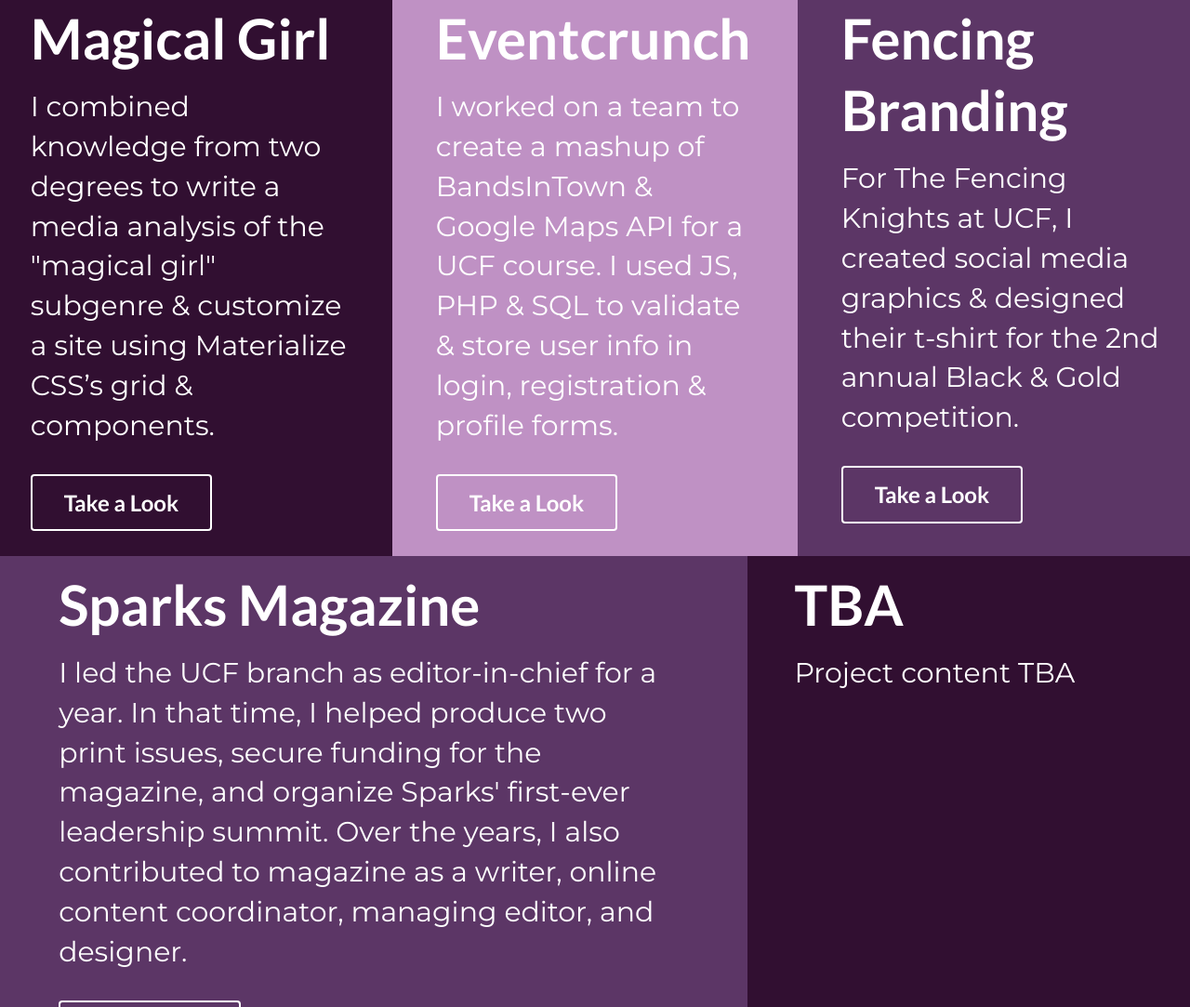
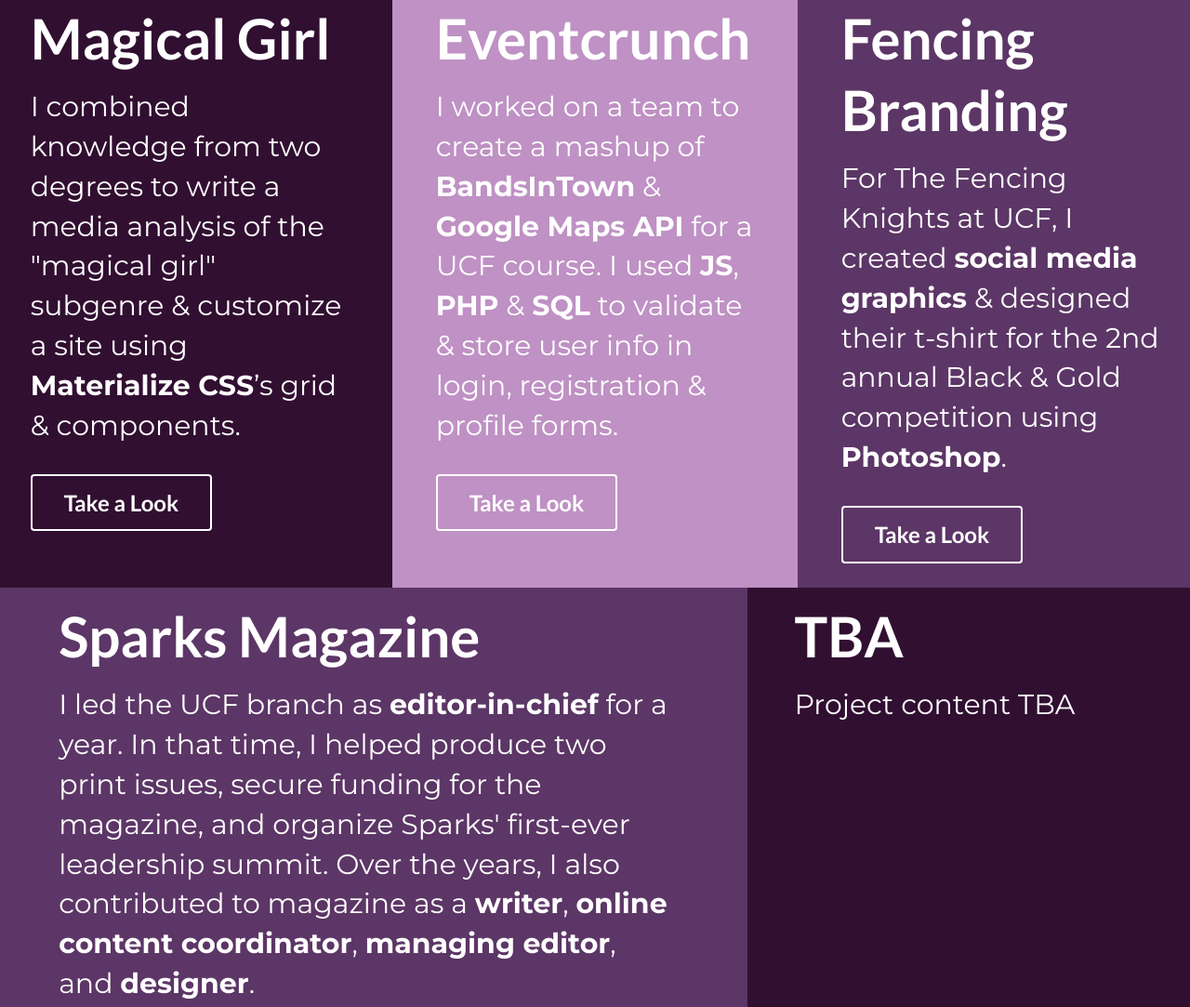
Before and after one commit to thaliasu/thaliasu.github.io, a plain HTML site: page index.html in a window 1280 px wide. Shown: the part 2433-3516 px from the top of the page at 93% size. Drawn offline with nearby package versions, Linux system fonts and the light colour scheme.

Commit message:
Bold
Bolded a few things

```diff
--- a/index.html
+++ b/index.html
@@ -75,7 +75,7 @@
 						<span class="bold">Languages</span><br>HTML, CSS, JavaScript, jQuery, PHP, SQL<br><br>
 						<span class="bold">Frameworks</span><br>Materialize, Semantic UI, Anime.js<br><br>
 						<span class="bold">Adobe</span><br>Photoshop, Lightroom, Illustrator, InDesign, XD<br><br>
-						<span class="bold">Misc</span><br>Heroku, GitHub, Figma, SASS<br>
+						<span class="bold">Misc</span><br>Heroku, GitHub, Wordpress, Figma, SASS<br>
 					</p>
 				</div>
 			</div>
@@ -136,21 +136,21 @@
 				<div class="my-column">
 					<h2 class="project-h">Magical Girl</h2>
 					<p class="projects">I combined knowledge from two degrees to write a media
-					analysis of the "magical girl" subgenre & customize a site using Materialize CSS’s grid & components.</p>
+					analysis of the "magical girl" subgenre & customize a site using <span class="bold">Materialize CSS</span>’s grid & components.</p>
 					<a href="https://magical-girl.herokuapp.com" target="_blank"><button class="massive ui inverted button">Take a Look</button></a>
 				</div>
 			</div>
 			<div class="column">
 				<div class="my-column">
 					<h2 class="project-h">Eventcrunch</h2>
-					<p class="projects">I worked on a team to create a mashup of BandsInTown & Google Maps API for a UCF course. I used JS, PHP & SQL to validate & store user info in login, registration & profile forms.</p>
+					<p class="projects">I worked on a team to create a mashup of <span class="bold">BandsInTown</span> & <span class="bold">Google Maps API</span> for a UCF course. I used <span class="bold">JS</span>, <span class="bold">PHP</span> & <span class="bold">SQL</span> to validate & store user info in login, registration & profile forms.</p>
 					<a href="https://event-crunch.herokuapp.com" target="_blank"><button class="massive ui inverted button">Take a Look</button></a>
 				</div>
 			</div>
 			<div class="mid-purple column">
 				<div class="my-column">
 					<h2 class="project-h">Fencing Branding</h2>
-					<p class="projects">For The Fencing Knights at UCF, I created social media graphics & designed their t-shirt for the 2nd annual Black & Gold competition.</p>
+					<p class="projects">For The Fencing Knights at UCF, I created <span class="bold">social media graphics</span> & designed their t-shirt for the 2nd annual Black & Gold competition using <span class="bold">Photoshop</span>.</p>
 					<a href="docs/fencing-branding.pdf" target="_blank"><button class="massive ui inverted button">Take a Look</button></a>
 				</div>
 			</div>
@@ -160,7 +160,7 @@
 			<div id="sparks-changing-purple" class="ten wide column">
 				<div class="my-column">
 					<h2>Sparks Magazine</h2>
-					<p class="projects">I led the UCF branch as editor-in-chief for a year. In that time, I helped produce two print issues, secure funding for the magazine, and organize Sparks' first-ever leadership summit. Over the years, I also contributed to magazine as a writer, online content coordinator, managing editor, and designer.</p>
+					<p class="projects">I led the UCF branch as <span class="bold">editor-in-chief</span> for a year. In that time, I helped produce two print issues, secure funding for the magazine, and organize Sparks' first-ever leadership summit. Over the years, I also contributed to magazine as a <span class="bold">writer</span>, <span class="bold">online content coordinator</span>, <span class="bold">managing editor</span>, and <span class="bold">designer</span>.</p>
 					<a href="docs/sparks-portfolio.pdf" target="_blank"><button class="massive ui inverted button">Take a Look</button></a>
 				</div>
 			</div>
```
